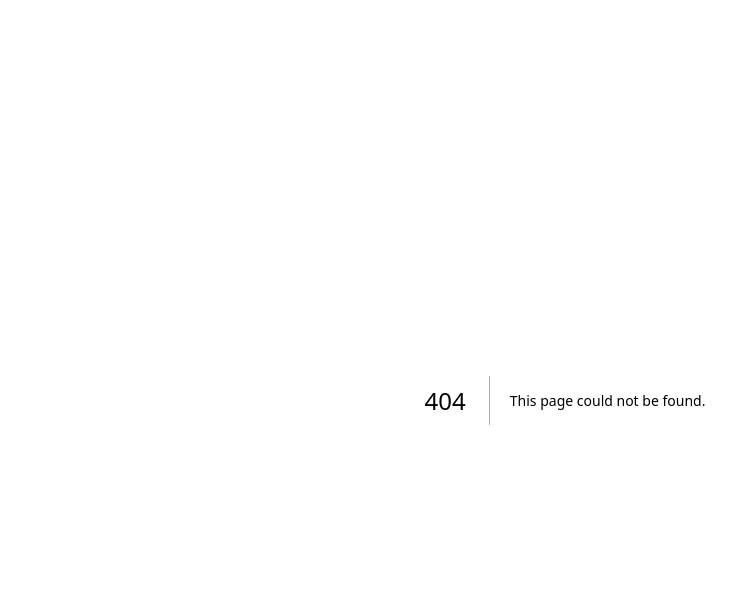
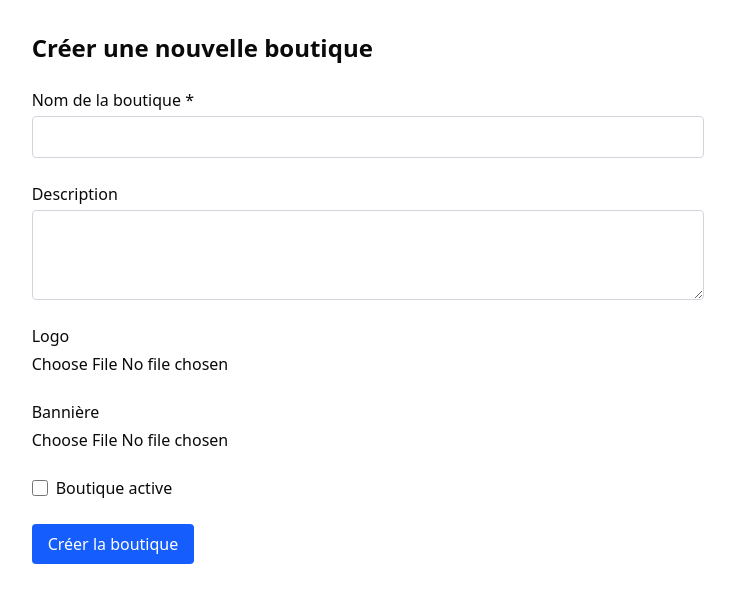
Before and after one commit to Jospin6/doomi_frontend, a Next.js app: page /shop/new in a window 1280 px wide. Before the commit this address had no page. Shown: the top 602 px of the page, without its empty margins (75-811 px from the left). Built offline with nearby package versions, Linux system fonts and the light colour scheme.

Commit message:
create shop

```diff
--- /dev/null
+++ b/src/app/api/shops/route.ts
@@ -0,0 +1,57 @@
+import { NextResponse } from 'next/server';
+import prisma from "../../../../prisma/prisma"
+import { ShopCreateSchema } from '@/types/shop';
+
+export async function POST(request: Request) {
+  try {
+    const body = await request.json();
+    const parsed = ShopCreateSchema.safeParse(body);
+
+    if (!parsed.success) {
+      return NextResponse.json(
+        { error: parsed.error.flatten() },
+        { status: 400 }
+      );
+    }
+
+    const { name, description, logo, banner, isActive } = parsed.data;
+
+    // Génération du slug
+    const slug = name
+      .toLowerCase()
+      .replace(/[^a-z0-9]+/g, '-')
+      .replace(/^-+|-+$/g, '');
+
+    // Vérification de l'unicité
+    const existing = await prisma.shop.findFirst({
+      where: { OR: [{ name }, { slug }] }
+    });
+
+    if (existing) {
+      return NextResponse.json(
+        { error: 'Une boutique avec ce nom ou slug existe déjà' },
+        { status: 409 }
+      );
+    }
+
+    // Création (ownerId sera géré via session/auth)
+    const shop = await prisma.shop.create({
+      data: {
+        name,
+        description,
+        slug,
+        logo,
+        banner,
+        isActive,
+        ownerId: 'user-id-from-session' // À remplacer par votre logique d'authentification
+      }
+    });
+
+    return NextResponse.json(shop, { status: 201 });
+  } catch (error) {
+    return NextResponse.json(
+      { error: 'Erreur serveur' },
+      { status: 500 }
+    );
+  }
+}
--- /dev/null
+++ b/src/app/shop/[id]/page.tsx
@@ -0,0 +1,7 @@
+
+
+export default function Shop () {
+    return <div>
+
+    </div>
+}
--- /dev/null
+++ b/src/app/shop/new/page.tsx
@@ -0,0 +1,11 @@
+import ShopForm from '@/components/shopForm';
+
+export default async function NewShopPage() {
+
+  return (
+    <div className="container mx-auto py-8">
+      <h1 className="text-2xl font-bold mb-6">Créer une nouvelle boutique</h1>
+      <ShopForm />
+    </div>
+  );
+}
--- /dev/null
+++ b/src/components/shopForm.tsx
@@ -0,0 +1,132 @@
+'use client';
+import { useForm } from 'react-hook-form';
+import { zodResolver } from '@hookform/resolvers/zod';
+import { ShopCreateSchema, ShopCreateInput } from '@/types/shop';
+import { uploadImage } from '@/lib/upload';
+
+export default function ShopForm() {
+  const {
+    register,
+    handleSubmit,
+    control,
+    formState: { errors },
+    setValue,
+    watch
+  } = useForm<ShopCreateInput>({
+    resolver: zodResolver(ShopCreateSchema)
+  });
+
+  const onSubmit = async (data: ShopCreateInput) => {
+    try {
+      // Upload des images si elles existent
+      const [logoUrl, bannerUrl] = await Promise.all([
+        data.logo ? uploadImage(data.logo) : undefined,
+        data.banner ? uploadImage(data.banner) : undefined
+      ]);
+
+      const response = await fetch('/api/shops', {
+        method: 'POST',
+        headers: { 'Content-Type': 'application/json' },
+        body: JSON.stringify({
+          ...data,
+          logo: logoUrl,
+          banner: bannerUrl
+        })
+      });
+
+      if (!response.ok) throw new Error('Erreur lors de la création');
+      alert('Boutique créée avec succès !');
+    } catch (error) {
+      console.error(error);
+      alert('Erreur: ' + (error as Error).message);
+    }
+  };
+
+  return (
+    <form onSubmit={handleSubmit(onSubmit)} className="space-y-6 max-w-2xl">
+      {/* Nom */}
+      <div>
+        <label className="block font-medium">Nom de la boutique *</label>
+        <input
+          {...register('name')}
+          className={`mt-1 block w-full p-2 border rounded ${
+            errors.name ? 'border-red-500' : 'border-gray-300'
+          }`}
+        />
+        {errors.name && (
+          <p className="mt-1 text-red-600 text-sm">{errors.name.message}</p>
+        )}
+      </div>
+
+      {/* Description */}
+      <div>
+        <label className="block font-medium">Description</label>
+        <textarea
+          {...register('description')}
+          rows={3}
+          className="mt-1 block w-full p-2 border border-gray-300 rounded"
+        />
+      </div>
+
+      {/* Logo */}
+      <div>
+        <label className="block font-medium">Logo</label>
+        <input
+          type="file"
+          accept="image/*"
+          onChange={(e) => setValue('logo', e.target.files?.[0])}
+          className="mt-1 block"
+        />
+        {watch('logo') && (
+          <div className="mt-2">
+            <img
+              src={watch('logo') ? URL.createObjectURL(watch('logo')!) : ''}
+              alt="Preview"
+              className="h-20 object-contain"
+            />
+          </div>
+        )}
+      </div>
+
+      {/* Bannière */}
+      <div>
+        <label className="block font-medium">Bannière</label>
+        <input
+          type="file"
+          accept="image/*"
+          onChange={(e) => setValue('banner', e.target.files?.[0])}
+          className="mt-1 block"
+        />
+        {watch('banner') && (
+          <div className="mt-2">
+            <img
+              src={watch('banner') ? URL.createObjectURL(watch('banner')!) : ''}
+              alt="Bannière Preview"
+              className="w-full h-32 object-cover"
+            />
+          </div>
+        )}
+      </div>
+
+      {/* Statut */}
+      <div className="flex items-center">
+        <input
+          type="checkbox"
+          id="isActive"
+          {...register('isActive')}
+          className="h-4 w-4 rounded border-gray-300"
+        />
+        <label htmlFor="isActive" className="ml-2">
+          Boutique active
+        </label>
+      </div>
+
+      <button
+        type="submit"
+        className="px-4 py-2 bg-blue-600 text-white rounded hover:bg-blue-700"
+      >
+        Créer la boutique
+      </button>
+    </form>
+  );
+}
--- /dev/null
+++ b/src/lib/upload.ts
@@ -0,0 +1,13 @@
+export async function uploadImage(file: File): Promise<string> {
+  const formData = new FormData();
+  formData.append('file', file);
+
+  const response = await fetch('/api/upload', {
+    method: 'POST',
+    body: formData
+  });
+
+  if (!response.ok) throw new Error('Échec de l\'upload');
+  const { url } = await response.json();
+  return url;
+}
--- /dev/null
+++ b/src/types/shop.d.ts
@@ -0,0 +1,11 @@
+import { z } from 'zod';
+
+export const ShopCreateSchema = z.object({
+  name: z.string().min(2, "Le nom doit contenir au moins 2 caractères"),
+  description: z.string().optional(),
+  logo: z.instanceof(File).optional(),
+  banner: z.instanceof(File).optional(),
+  isActive: z.boolean().default(true)
+});
+
+export type ShopCreateInput = z.infer<typeof ShopCreateSchema>;
```
